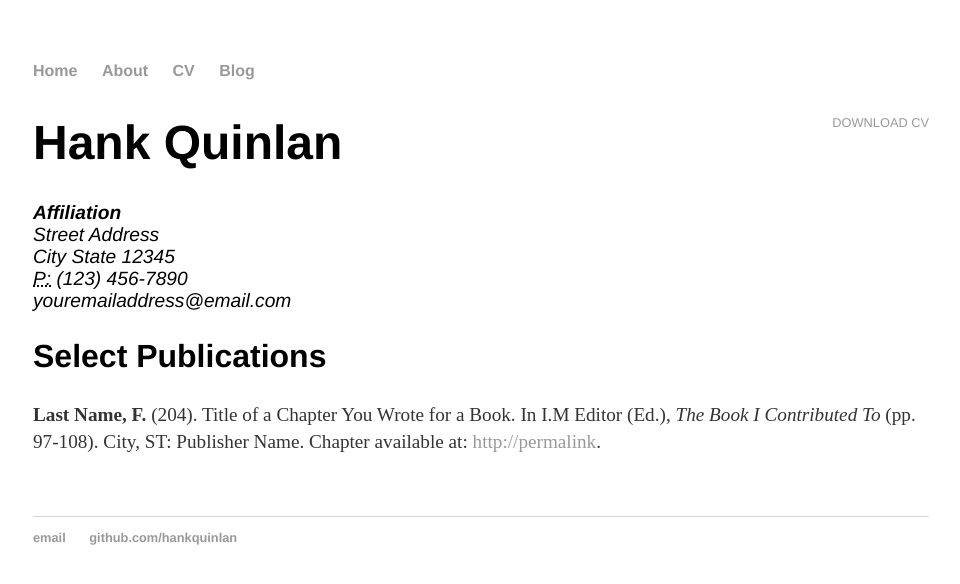
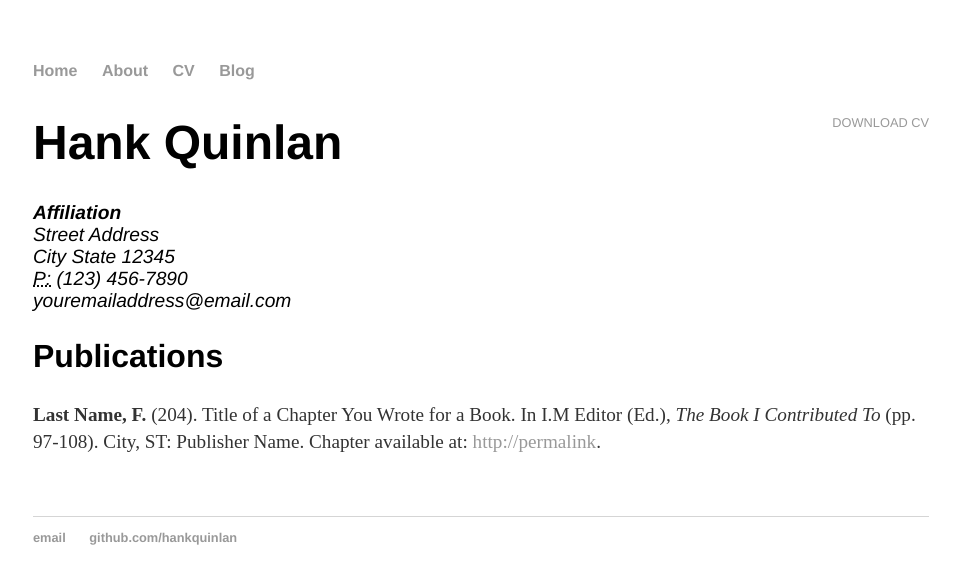
Before and after one commit to MennoWitteveen/mennowitteveen.github.io, a Jekyll site: the page built from cv/index.html, in a window 1280 px wide. Shown: the top 584 px of the page, without its empty margins (159-1119 px from the left). Built offline with Jekyll 4.4.1, drawn with Linux system fonts in a browser that asks for light colours.

Commit message:
This is my first eclypse commit

```diff
--- a/cv/index.html
+++ b/cv/index.html
@@ -14,7 +14,7 @@ title: CV of Your Name
 					<span class="obfuscate">youremailaddress@email.com</span>
 					</address>
 
-					<h2>Select Publications</h2>
+					<h2>Publications</h2>
 
 					<p><strong>Last Name, F.</strong> (204). Title of a Chapter You Wrote for a Book. In I.M Editor (Ed.), <em>The Book I Contributed To</em> (pp. 97-108). City, ST: Publisher Name. Chapter available at: <a href="#">http://permalink</a>.
 
--- a/index.html
+++ b/index.html
@@ -4,6 +4,6 @@ title: Menno Witteveen's webpage
 ---
 
 		<div class="blurb">
-			<h1>Hi there, I'm Menno Witteveen</h1>
-			<p>I am interested in Machine Learning and  <em>Personalized Medicine</em> <a href="/about">Read more about me here</a></p>
+			<h1>Hi there, my name is Menno Witteveen</h1>
+			<p>I am interested in Machine Learning and <em>Personalized Medicine</em> <a href="/about">Read more about me here</a></p>
 		</div>
```
